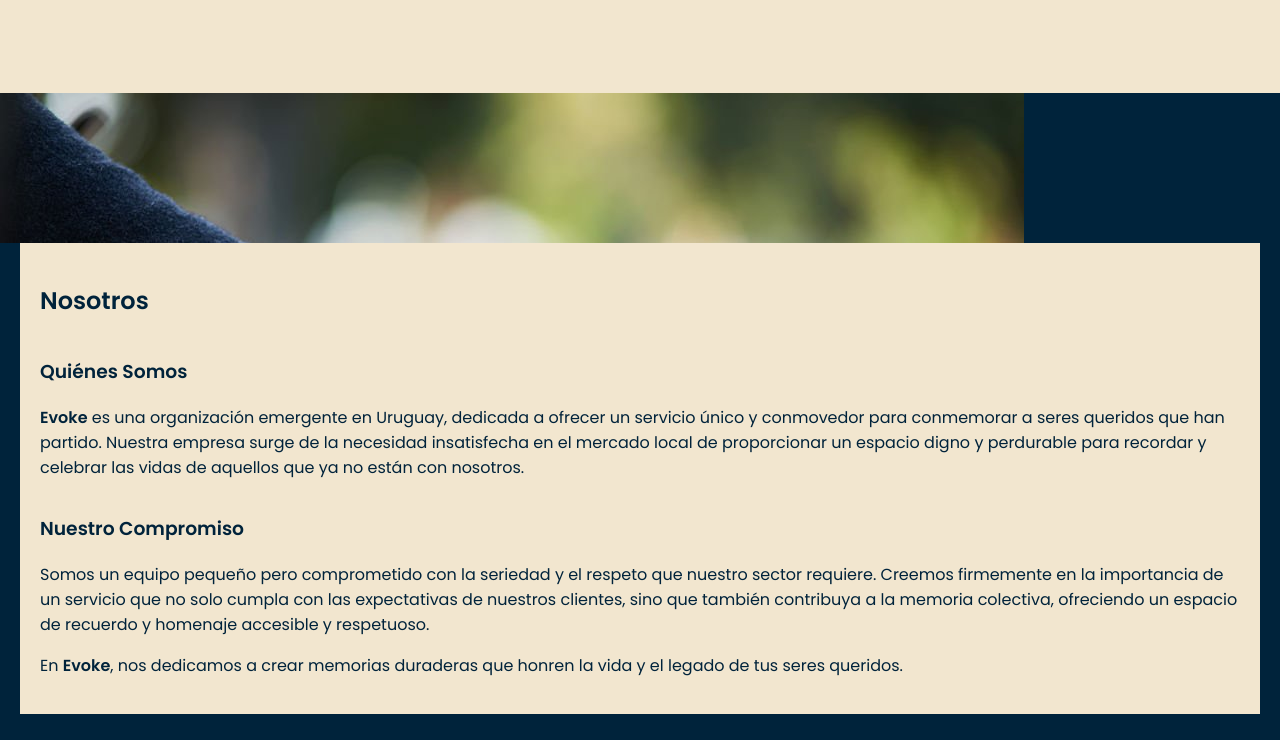
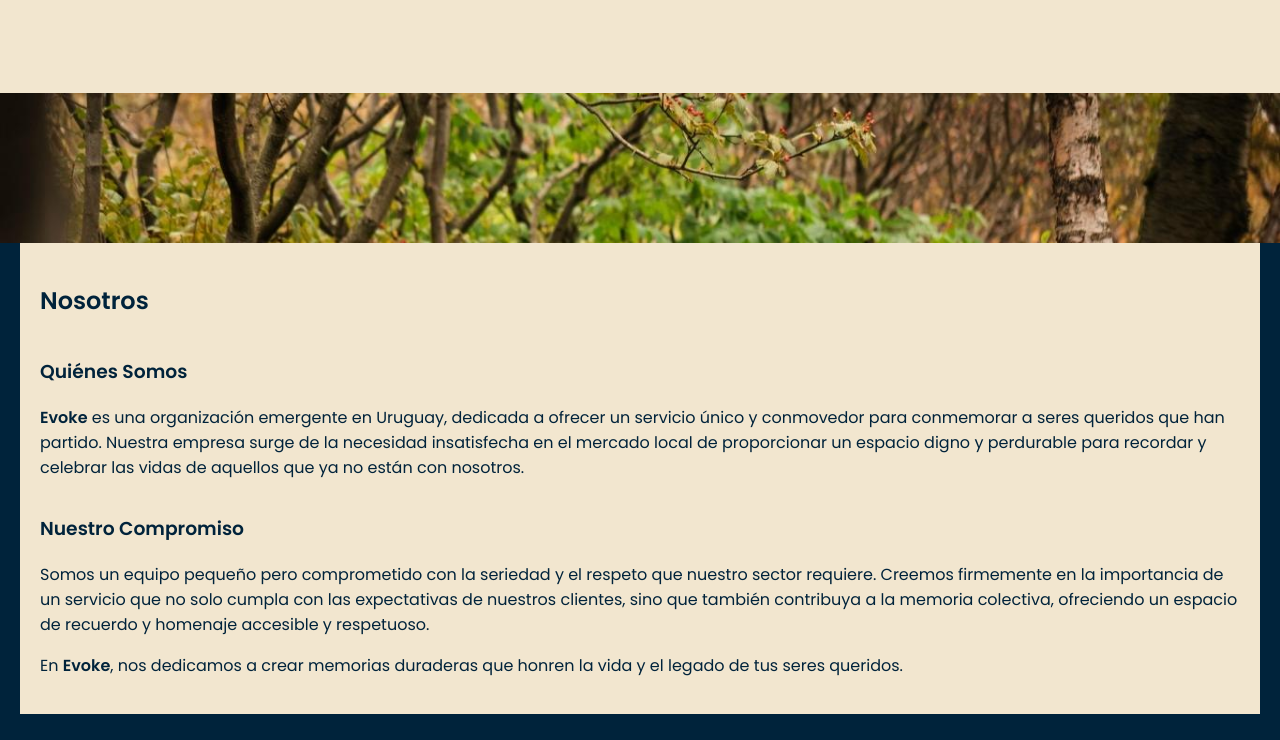
Before and after one commit to AlejandroVacaro/evoke-frontend, a plain HTML site: page public/index.html in a window 1280 px wide. Shown: the part 1240-1980 px from the top of the page. Drawn offline with Linux system fonts and the light colour scheme.

Commit message:
Se modifica arquitectura de carpetas y ficheros.

```diff
--- a/public/styles/index.css
+++ b/public/styles/index.css
@@ -69,7 +69,7 @@ nav a:hover {
 
 .cover-image {
     height: 100vh;
-    background-image: url('../assets/istockphoto-157278320-1024x1024.jpg');
+    background-image: url('../assets/visitar-tumba-de-un-familiar.jpg');
     background-size: cover;
     background-position: center;
     display: flex;
@@ -138,7 +138,8 @@ section {
 
 .scroll-image {
     height: 150px;
-    background-image: url('../assets/istockphoto-627008872-1024x1024.jpg');
+    background-image: url('../assets/visitar-tumba-de-un-familiar.jpg');
+    background-size: cover;
     background-repeat: no-repeat;
     background-attachment: fixed;
 }
```
Also changed, not shown: public/assets/visitar-tumba-de-un-familiar.jpg (added).
